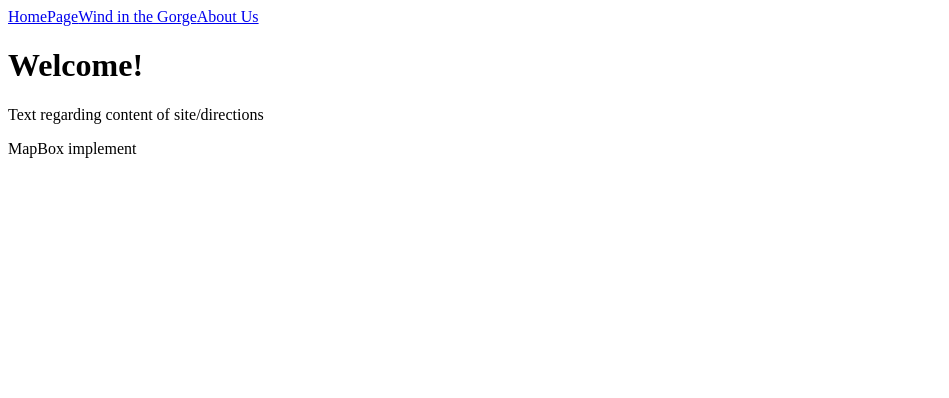
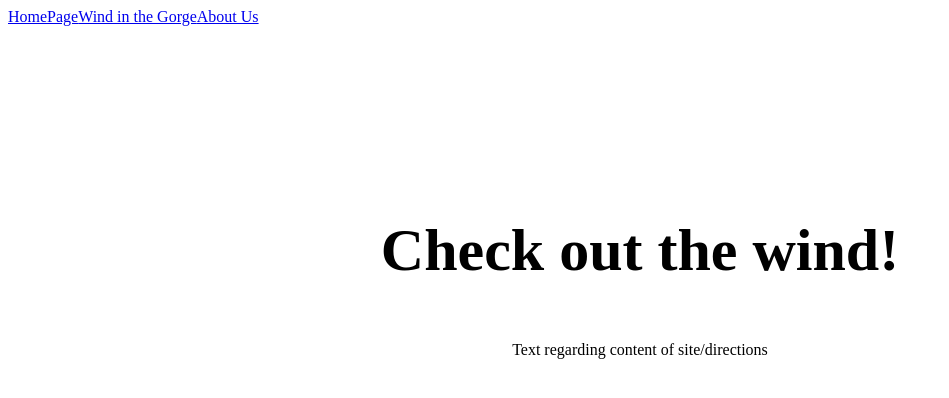
Before and after one commit to ksoutherland1/wind, a React (Create React App) app: page / in a window 1280 px wide. Shown: the top 398 px of the page, without its empty margins (0-949 px from the left). Built offline with nearby package versions, Linux system fonts and the light colour scheme.

Commit message:
Added styling to homepage

```diff
--- a/src/components/List/List.js
+++ b/src/components/App/AllWindList.js
@@ -5,7 +5,7 @@ import MoreInfo from './MoreInfo';
 
 const urlBase = 'https://flexweather.com/api/'
 
-function List({ currentData, setCurrentData, locations }) {
+function List({ locations }) {
 
     const fetchCurrentData = async () => {
 
--- a/src/components/Static pages/Homepage.js
+++ b/src/components/App/Homepage.js
@@ -2,13 +2,12 @@
 function Homepage(props) {
 
     return (
-        <>
-            <main>
-                <h1>Welcome!</h1>
+        <div className="homepage">
+            <main className="home">
+                <h1 id='welcome'>Check out the wind!</h1>
                 <p>Text regarding content of site/directions</p>
-                <p>MapBox implement</p>
             </main>
-        </>
+        </div>
     );
 }
 
--- a/src/components/UserContext.js
+++ /dev/null
@@ -1,3 +0,0 @@
-import { createContext } from "react";
-
-export const UserContext = createContext(null)
--- a/src/index.css
+++ b/src/index.css
@@ -0,0 +1,19 @@
+.home{
+    display: grid;
+    grid-template-columns: 1fr;
+    grid-template-rows: repeat(5, 1fr);
+    grid-column-gap: 0px;
+    grid-row-gap: 0px;
+}
+
+#welcome{
+    grid-area: 2/ 1 / 3 / 2;
+    font-size: 60px;
+    justify-self: center;
+}
+
+.home p{
+    justify-self: center;
+    grid-area: 3/ 1 / 4 / 2;
+
+}
--- a/src/index.js
+++ b/src/index.js
@@ -1,7 +1,7 @@
 import React from 'react';
 import ReactDOM from 'react-dom/client';
 import './index.css';
-import App from './components/App/App';
+import App from './App';
 import reportWebVitals from './reportWebVitals';
 import { BrowserRouter as Router } from "react-router-dom";
 
```
Also changed, not shown: src/App.js (renamed from src/components/App/App.js, +5 -6 lines), src/components/List/workspace.postman_globals.json (deleted, +0 -51 lines), src/components/App/About.js (renamed from src/components/Static pages/About.js), src/components/App/App.css (deleted), src/components/App/MoreInfo.js (renamed from src/components/List/MoreInfo.js), 1 other file (tests, documents, lock files or other folders).
